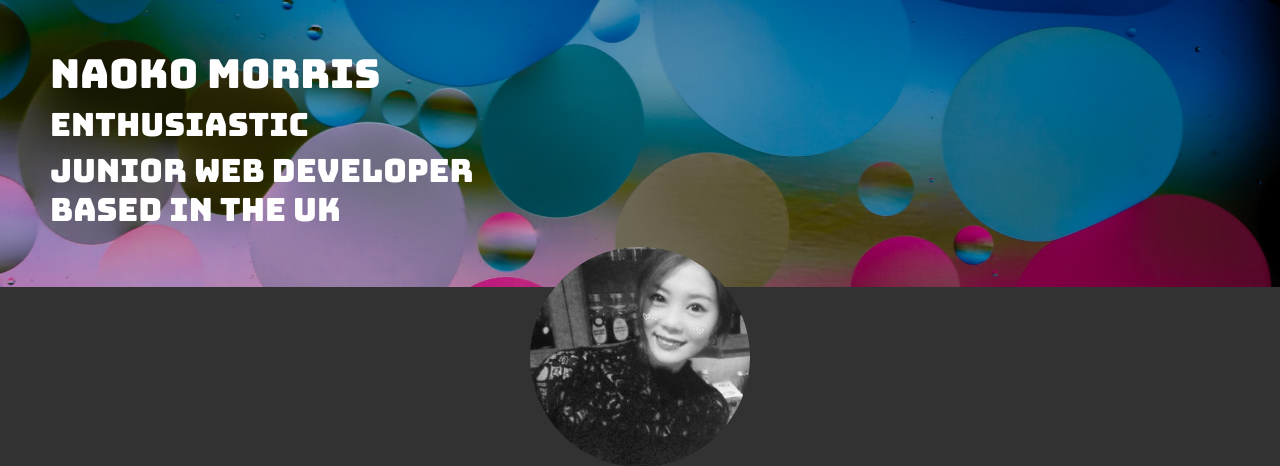
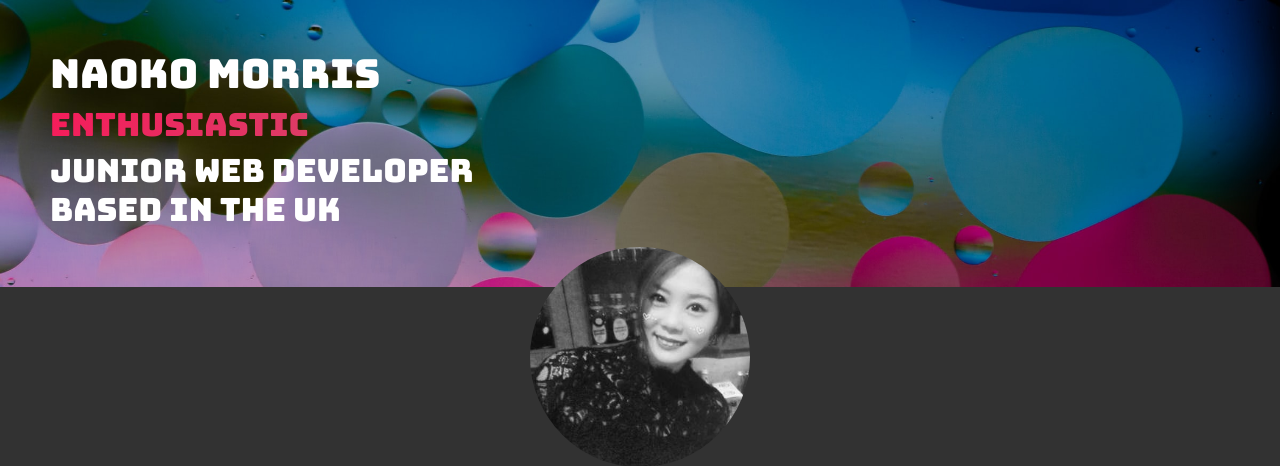
Before and after one commit to suzuran7053/suzuran7053.github.io, a PHP site: page / in a window 1280 px wide. Shown: the part 56-522 px from the top of the page. Run offline with PHP 8.4, Linux system fonts and the light colour scheme; some libraries are stand-ins or nearby versions.

Commit message:
Update style.css

```diff
--- a/style.css
+++ b/style.css
@@ -123,3 +123,9 @@ hr {
     -webkit-background-clip: text;
     -webkit-text-fill-color: transparent;
 }
+
+#enth{
+    background: linear-gradient(90deg, rgba(245,29,91,1) 0%, rgba(233,176,189,0.6674019949776786) 100%);
+    -webkit-background-clip: text;
+    -webkit-text-fill-color: transparent;
+}
```
